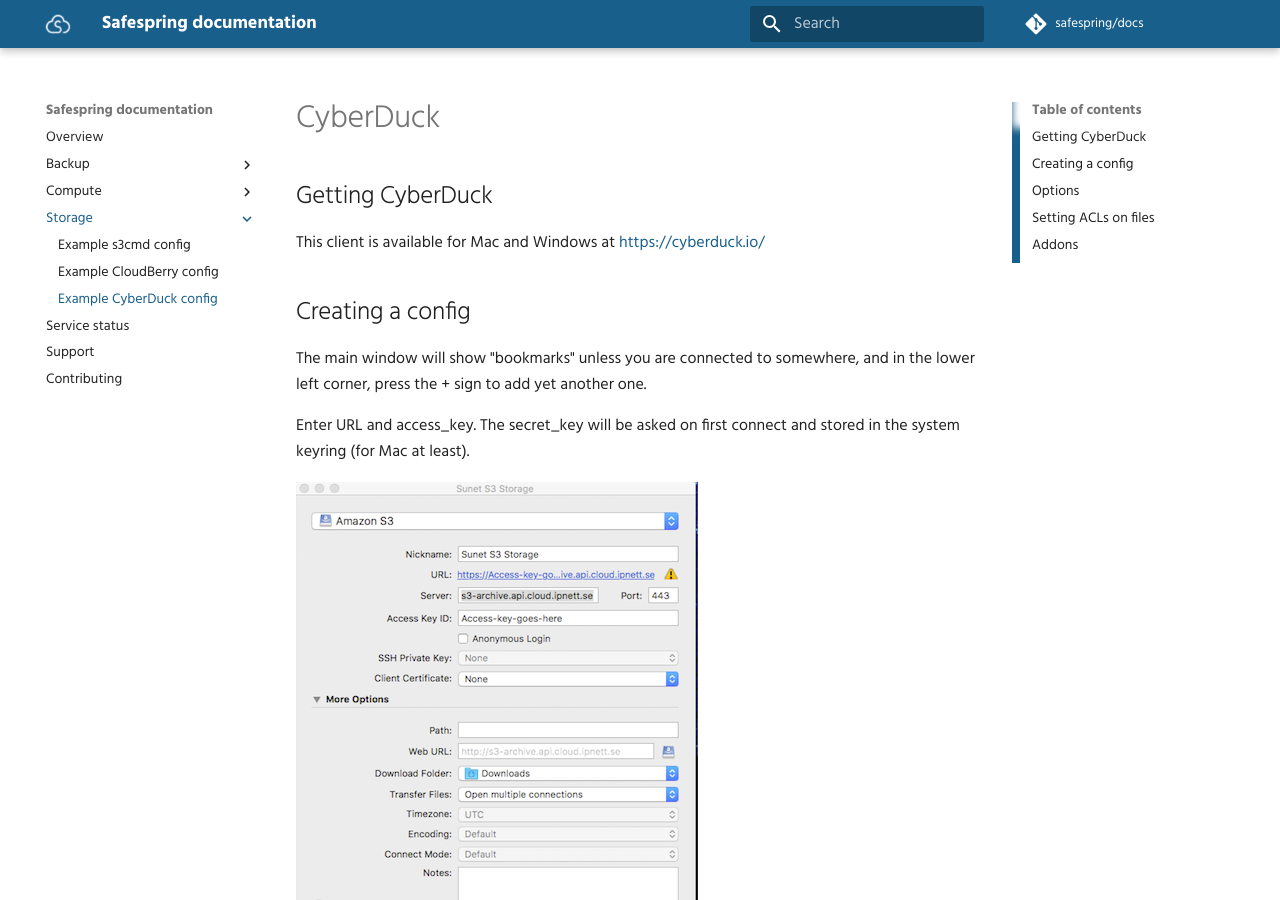
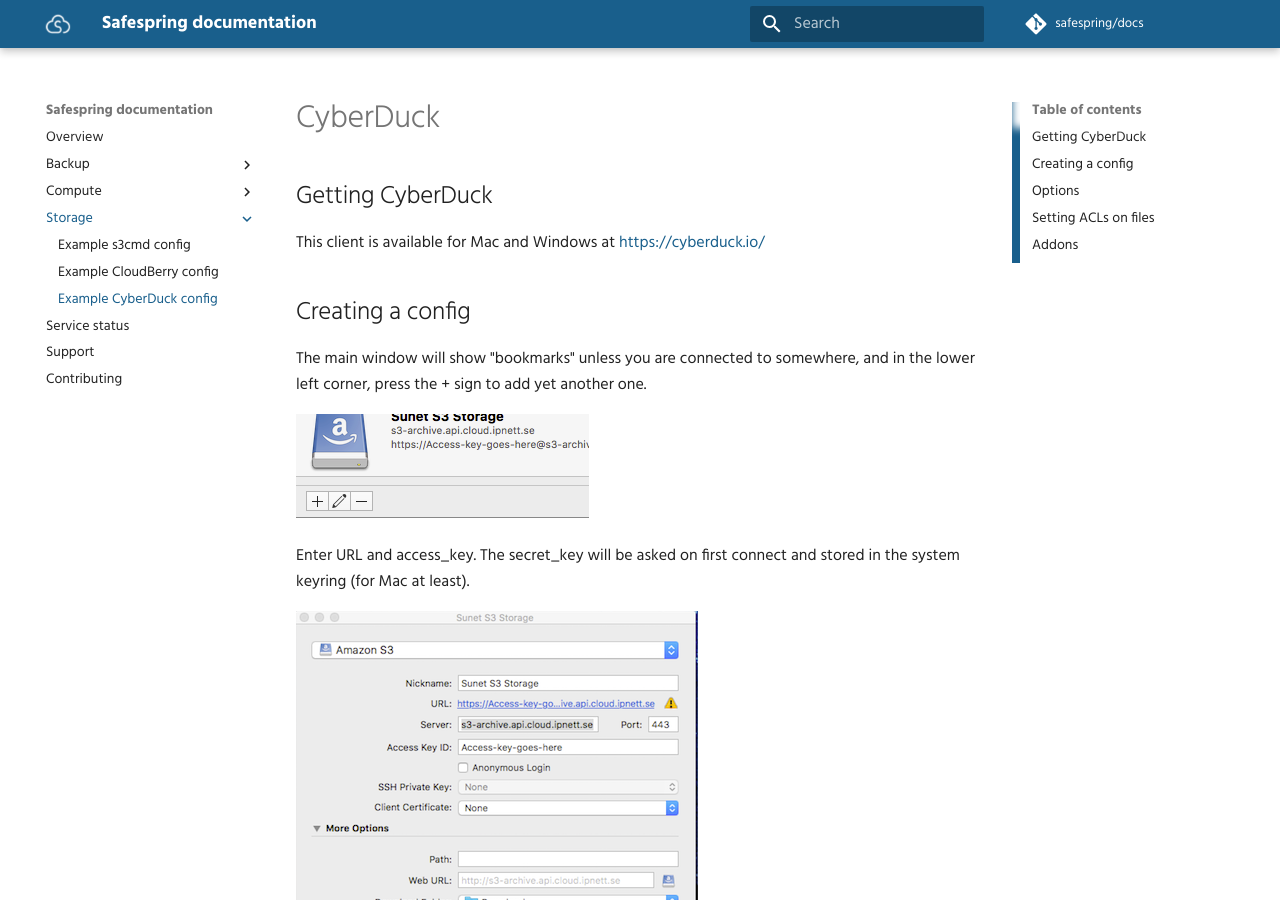
Before and after one commit to safespring/docs, an MkDocs documentation site: the page built from content/storage/cyberduck.md, in a window 1280 px wide and 900 px high. Built offline with MkDocs 1.6.1 and Material for MkDocs 9.7.7, drawn with Linux system fonts in a browser that asks for light colours; comment, search, counter and statistics services are not loaded; old or Windows-style settings are respelled for this version of MkDocs.

Commit message:
Cyberduck add-conf pic

```diff
--- a/content/storage/cyberduck.md
+++ b/content/storage/cyberduck.md
@@ -10,6 +10,8 @@
 The main window will show "bookmarks" unless you are connected
 to somewhere, and in the lower left corner, press the + sign
 to add yet another one.
+
+![Add config](/images/cyberduckadd.png)
 
 Enter URL and access_key. The secret_key will be asked on first
 connect and stored in the system keyring (for Mac at least).
```
Also changed, not shown: content/images/cyberduckadd.png (added).
